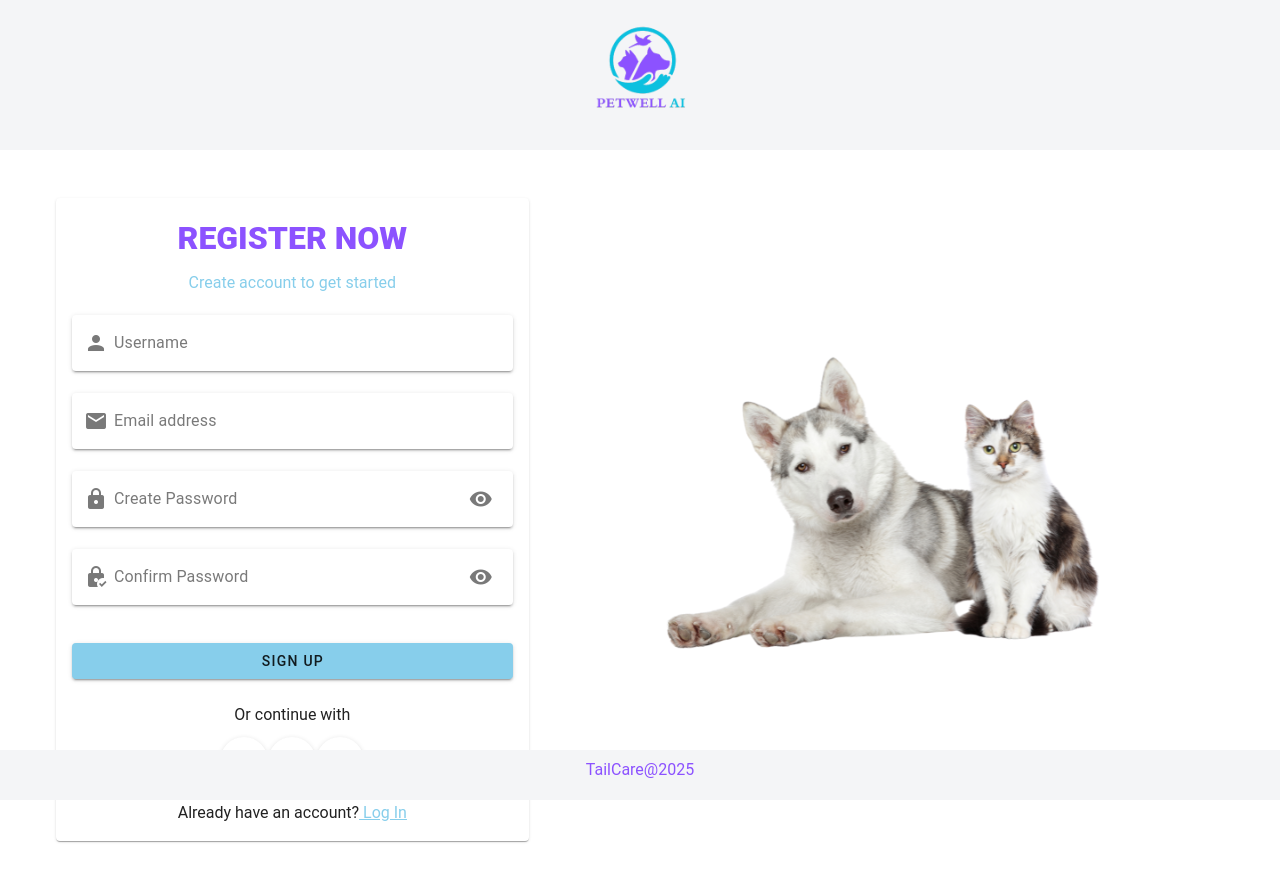
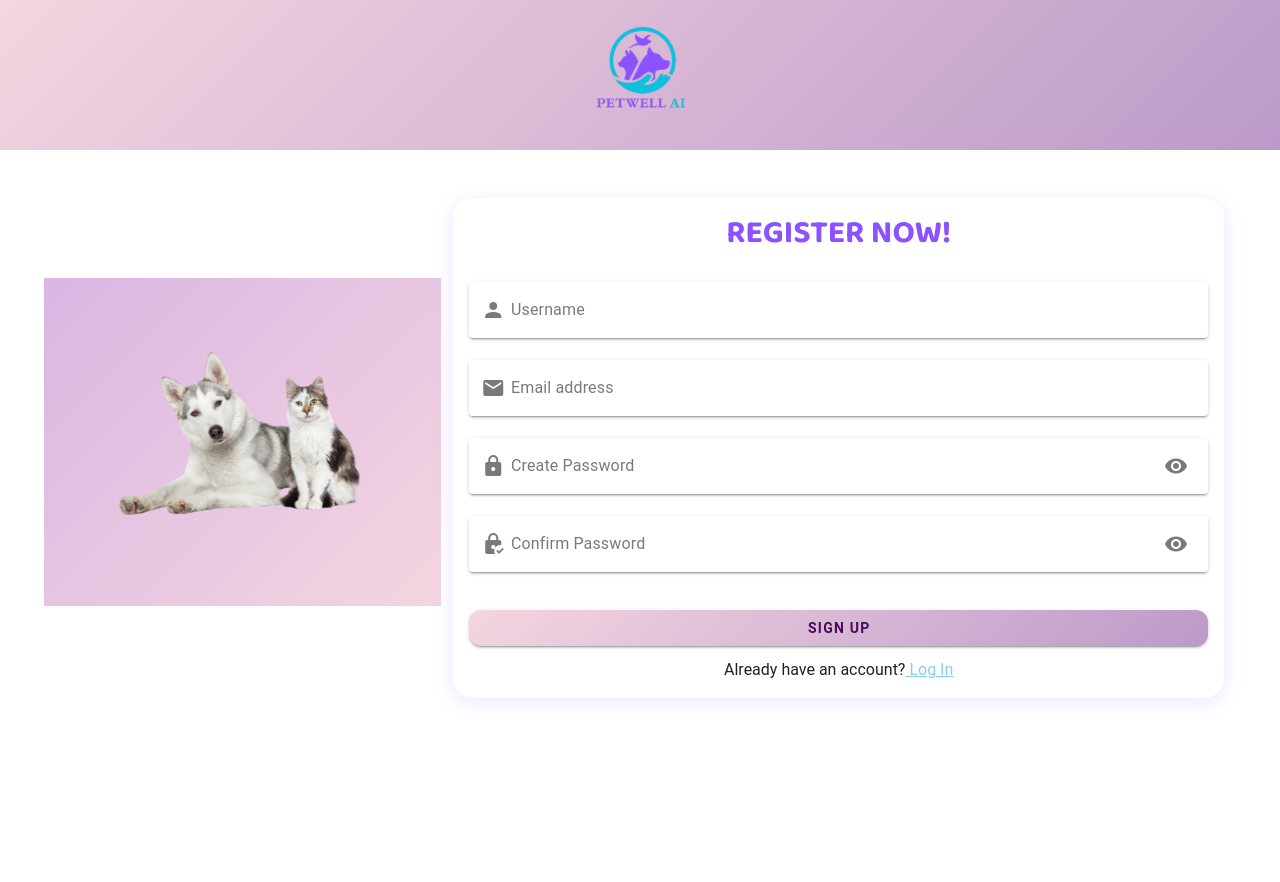
Before and after one commit to kryzelbulagsac/petwellAI, a Vue app: page /signup in a window 1280 px wide. Shown: the top 882 px of the page. After the commit the page ends 800 px from the top, so only its background shows below. Built offline with nearby package versions, Linux system fonts and the light colour scheme; no server answers.

Commit message:
improve signup design

```diff
--- a/src/views/SignUp.vue
+++ b/src/views/SignUp.vue
@@ -73,7 +73,7 @@ const onFormSubmit = () => {
   <v-responsive>
     <v-app>
       <!-- Top Logo -->
-      <v-app-bar flat height="150" style="background-color: #f4f5f7">
+      <v-app-bar flat height="150" class="top-logo-bar">
         <v-container class="d-flex justify-center align-center fill-height pa-0">
           <img
             :src="imgWel"
@@ -87,13 +87,18 @@ const onFormSubmit = () => {
       <v-main>
         <v-container>
           <v-row class="align-center">
+             <!-- Image Section -->
+            <v-col cols="12" md="4" class="signup-picture pa-6 d-flex justify-center mt-6 mt-md-0">
+              <img
+                :src="imgSix"
+                alt="Pets"
+                style="width: 80%; max-width: 500px; height: auto"
+              />
+            </v-col>
             <!-- Registration Form -->
-            <v-col cols="12" md="5" class="mt-8">
-              <v-card class="pa-4">
-                <h1 style="color: #8c52ff" class="d-flex justify-center"><b>REGISTER NOW</b></h1>
-                <p class="d-flex justify-center" style="margin: 2%; color: skyblue">
-                  Create account to get started
-                </p>
+            <v-col cols="12" md="8" class="mt-8 mb-5">
+              <v-card class="register pa-4">
+                <h1 style="color: #8c52ff" class="d-flex justify-center"><b>REGISTER NOW!</b></h1>
 
                 <AlertNotification
                   :form-success-message="formAction.formSuccessMessage"
@@ -166,7 +171,7 @@ const onFormSubmit = () => {
                   </v-text-field>
 
                   <v-btn
-                    class="mt-4"
+                    class="button mt-4"
                     type="submit"
                     style="background-color: skyblue"
                     block
@@ -177,64 +182,140 @@ const onFormSubmit = () => {
                   </v-btn>
                 </v-form>
 
-                <!-- Social login section -->
-                <div class="text-center mt-6 mb-4">
-                  <p>Or continue with</p>
-                  <div class="d-flex justify-center flex-wrap gap-4 mt-2">
-                    <a
-                      href="https://web.facebook.com/people/Tailcare-Tailcare/pfbid0cMKJ9HjWU3BgtcnEBTaPBoWfTa6gizYes15NZVPwqk4k1f88AV8g1xbh46d4V3XVl/"
-                      target="_blank"
-                    >
-                      <v-btn icon>
-                        <v-img :src="imgFb" alt="Facebook" width="24" height="24" />
-                      </v-btn>
-                    </a>
-                    <a
-                      href="https://www.instagram.com/tailcare_2025?igsh=MWJzdTFzdHd3cHFvaQ%3D%3D"
-                      target="_blank"
-                    >
-                      <v-btn icon>
-                        <v-img :src="imgInsta" alt="Instagram" width="24" height="24" />
-                      </v-btn>
-                    </a>
-                    <a href="mailto:tailcare2025@gmail.com">
-                      <v-btn icon>
-                        <v-img :src="imgEmail" alt="Email" width="24" height="24" />
-                      </v-btn>
-                    </a>
-                  </div>
-                </div>
-
-                <div class="text-center">
+                <div class="text-center mt-3">
                   <span>Already have an account?</span>
                   <RouterLink to="/" style="color: skyblue"> Log In</RouterLink>
                 </div>
               </v-card>
             </v-col>
-
-            <!-- Image Section -->
-            <v-col cols="12" md="7" class="d-flex justify-center mt-6 mt-md-0">
-              <img
-                :src="imgSix"
-                alt="Pets"
-                style="max-width: 90%; height: auto; object-fit: cover; border-radius: 8px"
-              />
-            </v-col>
           </v-row>
         </v-container>
       </v-main>
-
-      <!-- Footer -->
-      <v-footer app class="justify-center" style="background-color: #f4f5f7">
-        <div class="text-center" style="color: #8c52ff">
-          <p>TailCare@2025</p>
-        </div>
-      </v-footer>
     </v-app>
   </v-responsive>
 </template>
 
 <style scoped>
+
+.top-logo-bar {
+  background: linear-gradient(135deg, #f5d5e0, #bb9ac9);
+  color: #4a0a5b;
+}
+
+.signup-picture {
+  display: flex;
+  flex-direction: column; /* always vertical */
+  align-items: center;
+  justify-content: center;
+  min-height: 30vh;
+  width: 100%;
+  text-align: center;
+  background: linear-gradient(135deg, #f5d5e0, #bb9ac9);
+  color: #4a0a5b;
+  padding: 2rem;
+  box-sizing: border-box;
+  gap: 1rem;
+  animation: fadeBg 6s ease-in-out infinite alternate;
+}
+
+/* Subtle animated gradient for soul effect */
+@keyframes fadeBg {
+  0% {
+    background: linear-gradient(135deg, #f5d5e0, #bb9ac9);
+  }
+  100% {
+    background: linear-gradient(135deg, #d9b6e3, #f5d5e0);
+  }
+}
+
+.signup-picture img {
+  animation: float 4s ease-in-out infinite;
+}
+
+@keyframes float {
+  0% {
+    transform: translateY(0px);
+  }
+  50% {
+    transform: translateY(-10px);
+  }
+  100% {
+    transform: translateY(0px);
+  }
+}
+
+/*register-text*/
+.register h1 {
+  font-family: 'Baloo 2', cursive;
+  font-size: 2rem;
+  margin-bottom: 0.5rem;
+  animation: bounce 2s ease-in-out infinite;
+}
+
+@keyframes bounce {
+  0%,
+  100% {
+    transform: translateY(0);
+  }
+  50% {
+    transform: translateY(-8px);
+  }
+}
+
+
+/*signup button*/
+button {
+  padding: 0.75rem 1.5rem;
+  border: none;
+   background: linear-gradient(135deg, #f5d5e0, #bb9ac9);
+  color: #4a0a5b;
+  border-radius: 12px;
+  font-weight: bold;
+  cursor: pointer;
+  transition:
+    background 0.3s,
+    transform 0.2s,
+    box-shadow 0.3s;
+  width: 160px;
+}
+button:hover {
+  background-color: #8c52ff;
+  color: white;
+  transform: scale(1.05);
+  box-shadow: 0 6px 18px rgba(140, 82, 255, 0.3);
+}
+
+/* Card hover soul effect */
+.v-card {
+  border-radius: 20px;
+  box-shadow: 0 4px 20px rgba(140, 82, 255, 0.15);
+  transition:
+    transform 0.3s ease,
+    box-shadow 0.3s ease;
+}
+.v-card:hover {
+  transform: translateY(-6px);
+  box-shadow: 0 8px 30px rgba(140, 82, 255, 0.25);
+}
+
+/* Input fields focus glow */
+.v-text-field input:focus {
+  border-bottom: 2px solid #8c52ff !important;
+  transition: border 0.3s ease;
+  box-shadow: 0 0 8px rgba(140, 82, 255, 0.3);
+}
+
+/* Links hover pulse */
+a {
+  transition:
+    color 0.3s ease,
+    transform 0.2s ease;
+}
+a:hover {
+  color: #8c52ff !important;
+  transform: scale(1.05);
+}
+
 .text-center p {
   margin-bottom: 10px;
 }
```
